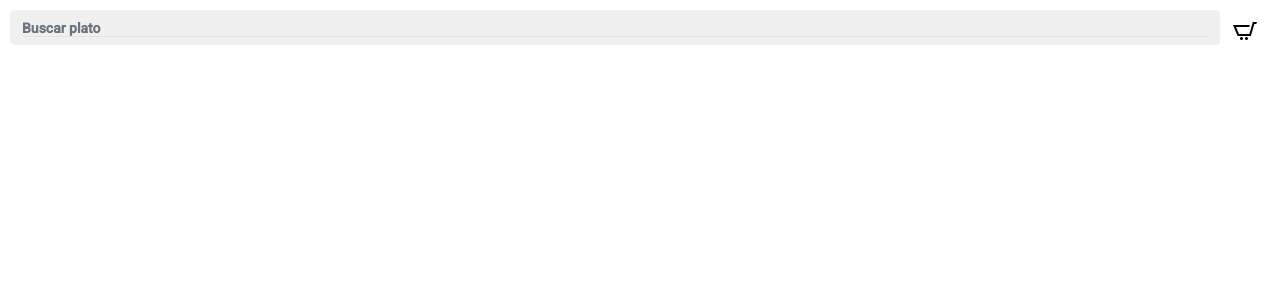
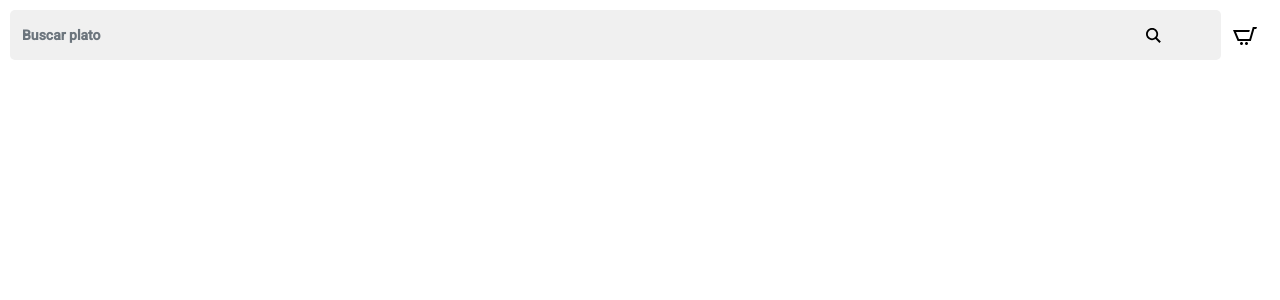
Before and after one commit to Eingherjar/prueba-mesas, an Angular app in the folder proyecto/: page / in a window 1280 px wide. Shown: the top 300 px of the page. Built offline with nearby package versions, Linux system fonts and the light colour scheme.

Commit message:
ajuste al buscador

```diff
--- a/proyecto/src/app/shared/buscador/buscador.component.scss
+++ b/proyecto/src/app/shared/buscador/buscador.component.scss
@@ -10,13 +10,20 @@ $color-input: rgba(180, 180, 180, 0.2);
     padding: 10px;
 }
 input{
-    background-color: $color-input;
+    background-color: $color-input !important;
     border-radius: 5px !important;
     border: none;
+    height: 50px;
+    // icono
+    background: url(src/iconos/lupa.svg) no-repeat;
+    background-position: 95%;
+    // texto
+    text-decoration-line: none !important;
     color: $color-ayuda;
     font-size: 14px;
     font-family: "Roboto", sans-serif;
     font-weight: 200;
+    // texto
 
     &:hover {
         box-shadow: 0 5px 5px -3px rgba(0, 0, 0, 0.2),
@@ -24,11 +31,10 @@ input{
     }
 }
 button{
-    border-color: white;
-
+    border-color: rgba(255, 255, 255, 0);
     &:hover {
         border-color: rgba(255, 255, 255, 0) !important;
         background-color: rgba(255, 255, 255, 0) !important;
-        box-shadow: none !important;
+        box-shadow: unset !important;
       }
 }
--- a/proyecto/src/styles.scss
+++ b/proyecto/src/styles.scss
@@ -72,7 +72,7 @@ $color-input: rgba(180, 180, 180, 0.2);
 
 input::-webkit-input-placeholder {
   /* Edge */
-  border-bottom: 1px solid $color-input;
+  // border-bottom: 1px solid $color-input;
   font-weight: 600;
 }
 
```
Also changed, not shown: proyecto/src/iconos/lupa.svg (added).
